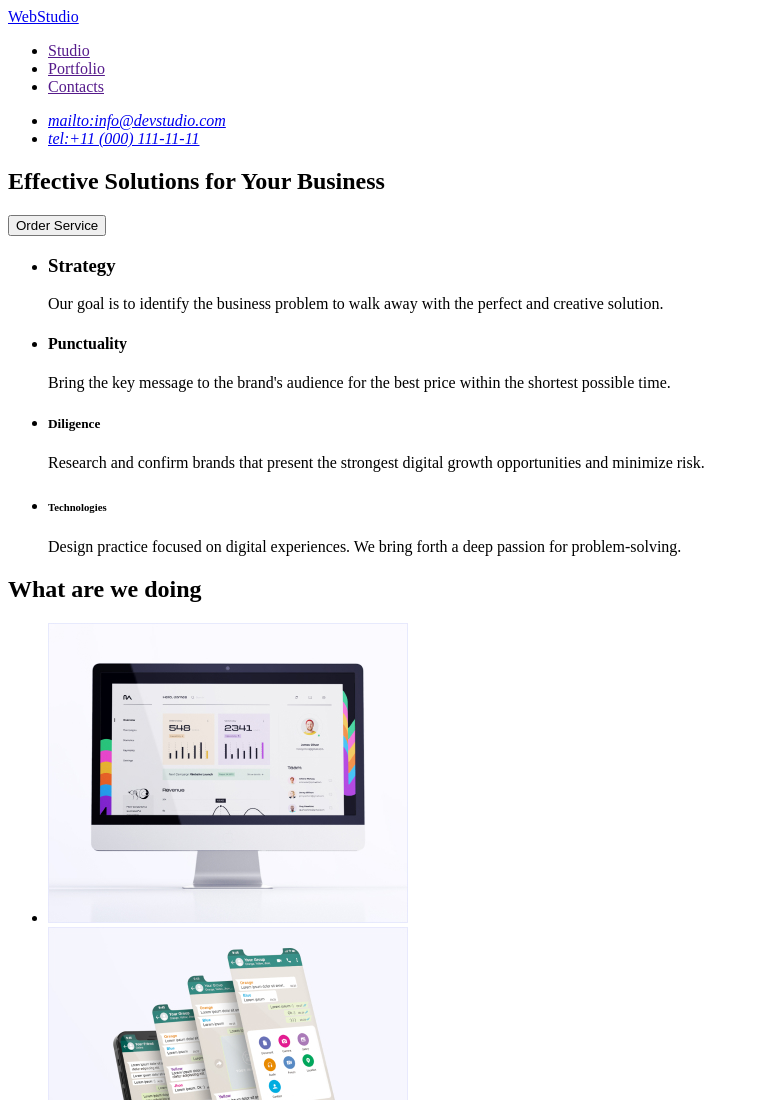
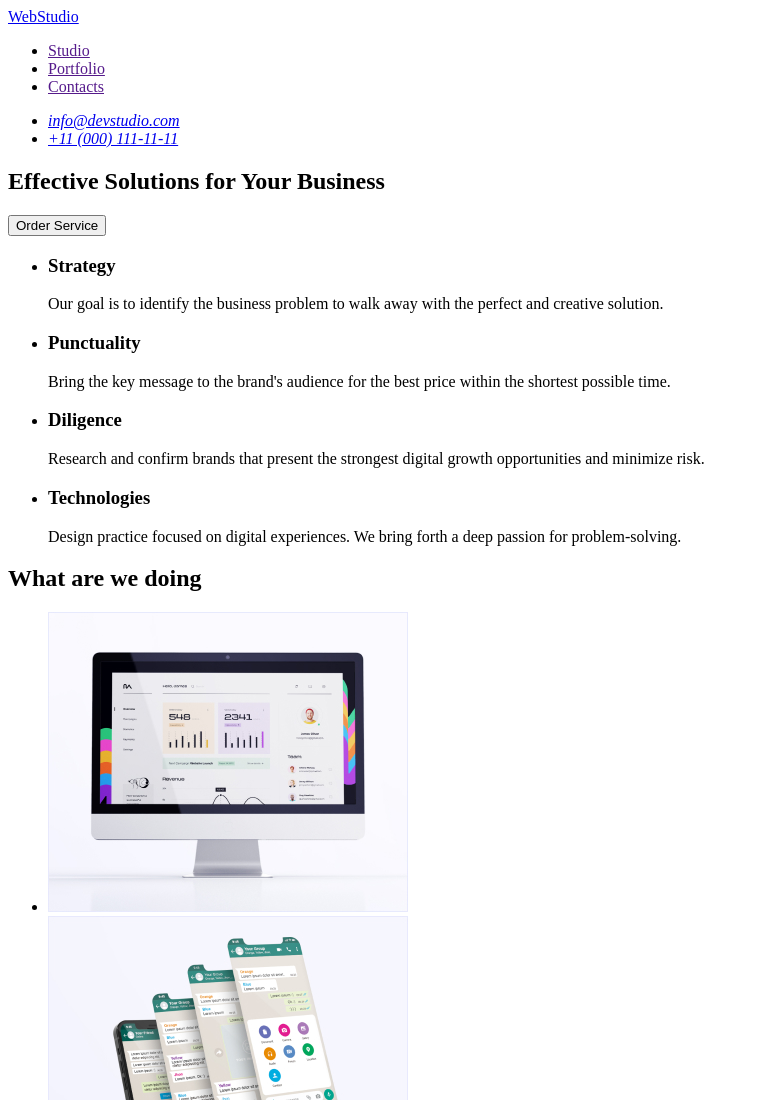
Before and after one commit to YuliyaViolin/goit-markup-hw-01, a plain HTML site: page index.html in a window 1280 px wide. Shown: the top 1100 px of the page, without its empty margins (0-759 px from the left). Drawn offline with Linux system fonts and the light colour scheme.

Commit message:
Final changes
changed address,
tage mane

```diff
--- a/index.html
+++ b/index.html
@@ -19,8 +19,8 @@
         </nav>
         <address>
             <ul>
-                <li><a href="mailto:info@devstudio.com">mailto:info@devstudio.com</a></li>
-                <li><a href="tel:+110001111111">tel:+11 (000) 111-11-11</a></li>
+                <li><a href="mailto:info@devstudio.com">info@devstudio.com</a></li>
+                <li><a href="tel:+110001111111">+11 (000) 111-11-11</a></li>
             </ul>
         </address>
 </header>
@@ -41,17 +41,17 @@
                         problem to walk away with the perfect and creative solution.</p>
                     </li>
             <li>
-                <h4>Punctuality</h4>
+                <h3>Punctuality</h3>
 
             <p>Bring the key message to the brand's audience for the best price within the shortest possible time.</p></li>
 
             <li>
-                <h5>Diligence</h5>
+                <h3>Diligence</h3>
 
             <p>Research and confirm brands that present the strongest digital growth opportunities and minimize risk.</p></li>
 
             <li>
-                <h6>Technologies</h6>
+                <h3>Technologies</h3>
 
             <p>Design practice focused on digital experiences. We bring forth a deep passion for problem-solving.</p></li>
             </ul>
```
